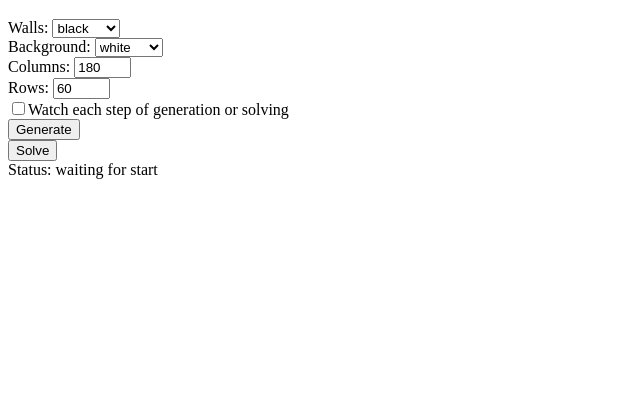
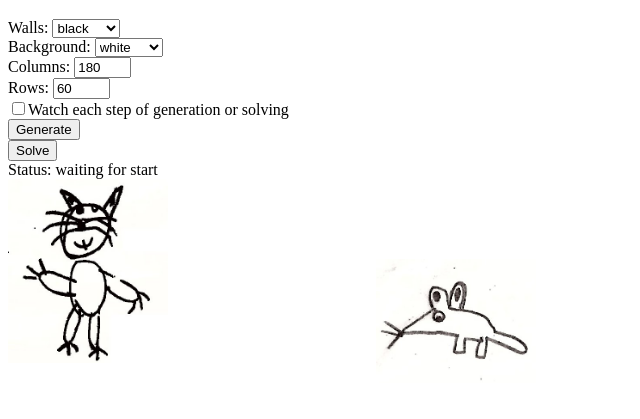
Before and after one commit to xosofox/aMAZEing, a plain HTML site: page index.html in a window 1280 px wide. Shown: the part 61-480 px from the top of the page, without its empty margins (0-640 px from the left). Drawn offline with Linux system fonts and the light colour scheme.

Commit message:
Cat wants to eat the mouse

```diff
--- a/index.html
+++ b/index.html
@@ -2,14 +2,20 @@
 <html>
     <head>
         <title>aMAZEing</title>
+	<style type="text/css">
+		@media print
+		{
+			.noprint
+			{
+				display: none;
+			}
+		}
+	</style>
     </head>
     <body>
         <h1>aMAZEing</h1>
 
-        <script type="text/javascript">
-            </script>
-
-        <div id="mazecontainer">
+        <div id="mazecontainer" class="noprint">
             Walls: <select name="bgColor" id="bgColor"></select><br />
             Background: <select name="fgColor" id="fgColor"></select><br />
             Columns: <input name="COLS" id="COLS" type="text" size="4" value="180"><br />
@@ -19,8 +25,10 @@
             <input type="button" name="generate" value="Generate" id="generate"><br />
             <input type="button" name="solve" value="Solve" id="solve"><br />
             <div id="status">Status: waiting for start</div>
-            <canvas id="mazeview" width="200" height="200"></canvas>
         </div>
+        <img src="images/Katze.jpg" width="160" style="vertical-align: top" />
+        <canvas id="mazeview" width="200" height="200"></canvas>
+        <img src="images/Maus.jpg" width="160" style="vertical-align: bottom" />
 
         <script type="text/javascript" src="js/lib/jquery.min.js"></script>
         <script type="text/javascript" src="js/lib/underscore-min.js"></script>
@@ -32,7 +40,7 @@
         <script type="text/javascript">
             var maze;
             var mazeView
-            var htmlColors= ["aqua", "black", "blue", "fuchsia", "gray", "green", "lime", "maroon", "navy", "olive", "pink", "purple", "red", "silver", "teal", "white", "yellow"];
+            var htmlColors= ["aqua", "black", "blue", "fuchsia", "gray", "green", "lime", "maroon", "navy", "olive", "pink", "purple", "red", "silver", "teal", "white", "gold", "yellow"];
             var watcherInterval;
             $(document).ready(function () {
                 var ROWS=1;
```
Also changed, not shown: images/Katze.jpg (added), images/Maus.jpg (added).
